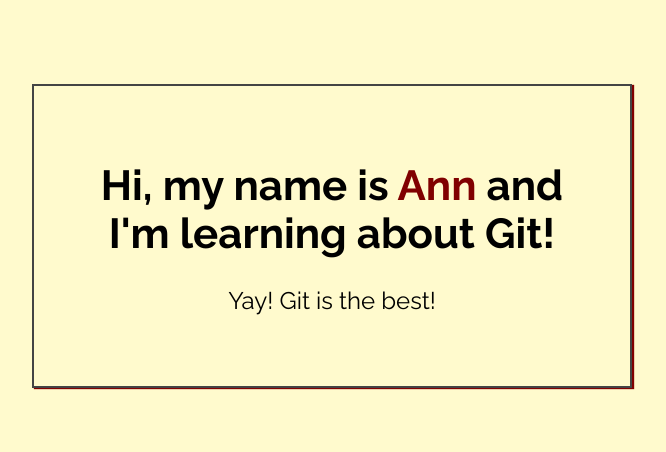
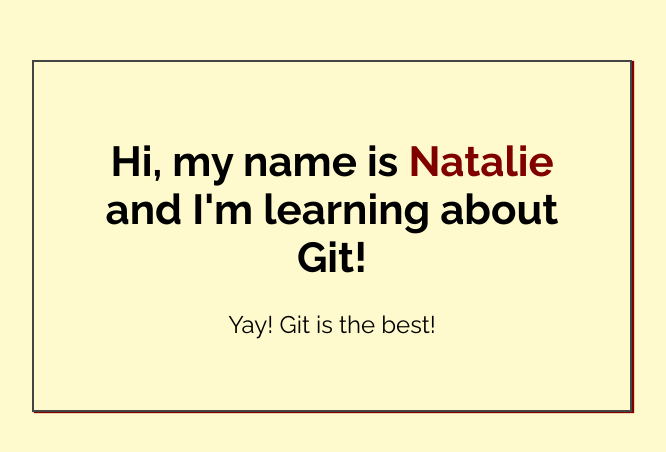
Before and after one commit to IndyNat/skillcrush-lawncare, a plain HTML site: page index.html in a window 1280 px wide. Shown: the part 164-616 px from the top of the page, without its empty margins (308-974 px from the left). Drawn offline with Linux system fonts and the light colour scheme.

Commit message:
Switched Ann to Natalie in index.html

```diff
--- a/index.html
+++ b/index.html
@@ -14,7 +14,7 @@
 <body>
 
     <div class="greeting">
-        <h1>Hi, my name is <span class="highlight">Ann</span> and I'm learning about Git! </h1>
+        <h1>Hi, my name is <span class="highlight">Natalie</span> and I'm learning about Git! </h1>
 
         <p>Yay! Git is the best!</p>
     </div>
```
